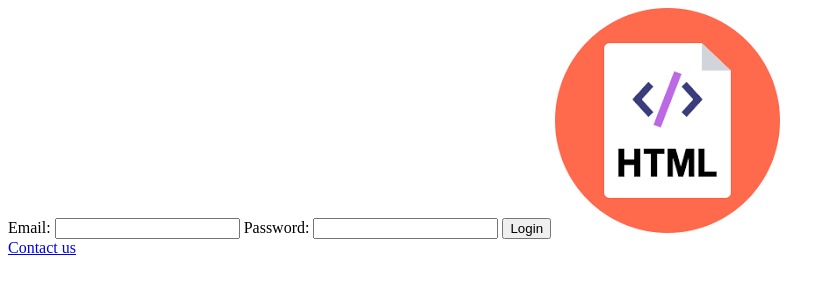
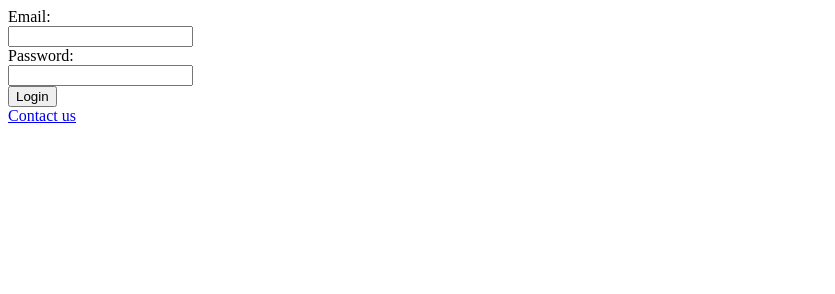
Before and after one commit to javieb5186/cv, a website: page index.html in a window 1280 px wide. Shown: the whole page, without its empty margins (0-835 px from the left). Drawn offline with Linux system fonts and the light colour scheme.

Commit message:
Condensing

```diff
--- a/index.html
+++ b/index.html
@@ -3,19 +3,16 @@
     <head>
         <meta charset="UTF-8">
         <meta name="viewport" content="width=device-width, initial-scale=1.0">
-        <title>
-            Group Meet Home
-        </title>
+        <title>Group Meet Home</title>
     </head>
     <body>
         <form>
-            <label for="email">Email:</label>
-            <input type="email" id="email" name="email">
-            <label for="password">Password:</label>
-            <input type="password" id="password" name="password">
-            <input type="submit" value="Login">
-            <img src="images/html_icon.png" alt="Html Icon"><br>
-            <a href="contact-us.html">Contact us</a>
+            <label for="email">Email:</label><br>
+            <input type="email" id="email" name="email"><br>
+            <label for="password">Password:</label><br>
+            <input type="password" id="password" name="password"><br>
+            <input type="submit" value="Login"><br>
+            <a href="contact-us.html">Contact us</a><br>
         </form>
     </body>
 </html>
```
Also changed, not shown: contact-us.html (+0 -1 lines).
